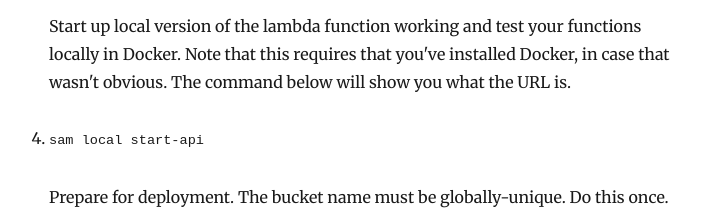
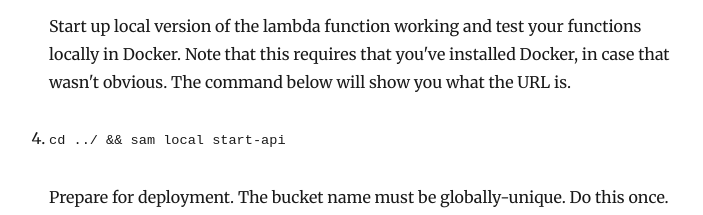
Before and after one commit to boxabirds/lisn-blog, a Gatsby site: page /blog/aws-lambdas-and-layers-in-python/ in a window 1280 px wide. Shown: the part 2680-2895 px from the top of the page, without its empty margins (276-979 px from the left). Built offline with nearby package versions, Linux system fonts and the light colour scheme; Gatsby itself is replaced by a stand-in of ours; some packages are replaced by stand-ins of ours.

Commit message:
Update Blog “aws-lambdas-and-layers-in-python”

```diff
--- a/content/blog/aws-lambdas-and-layers-in-python.md
+++ b/content/blog/aws-lambdas-and-layers-in-python.md
@@ -74,7 +74,7 @@ Now install the pip files locally. If you're using pipenv, then you have to make
 
 Start up local version of the lambda function working and test your functions locally in Docker. Note that this requires that you've installed Docker, in case that wasn't obvious. The command below will show you what the URL is.
 
-4. `sam local start-api`
+4. `cd ../ && sam local start-api`
 
 Prepare for deployment. The bucket name must be globally-unique. Do this once. Once the bucket's created, you don't need to create another.
 
```
